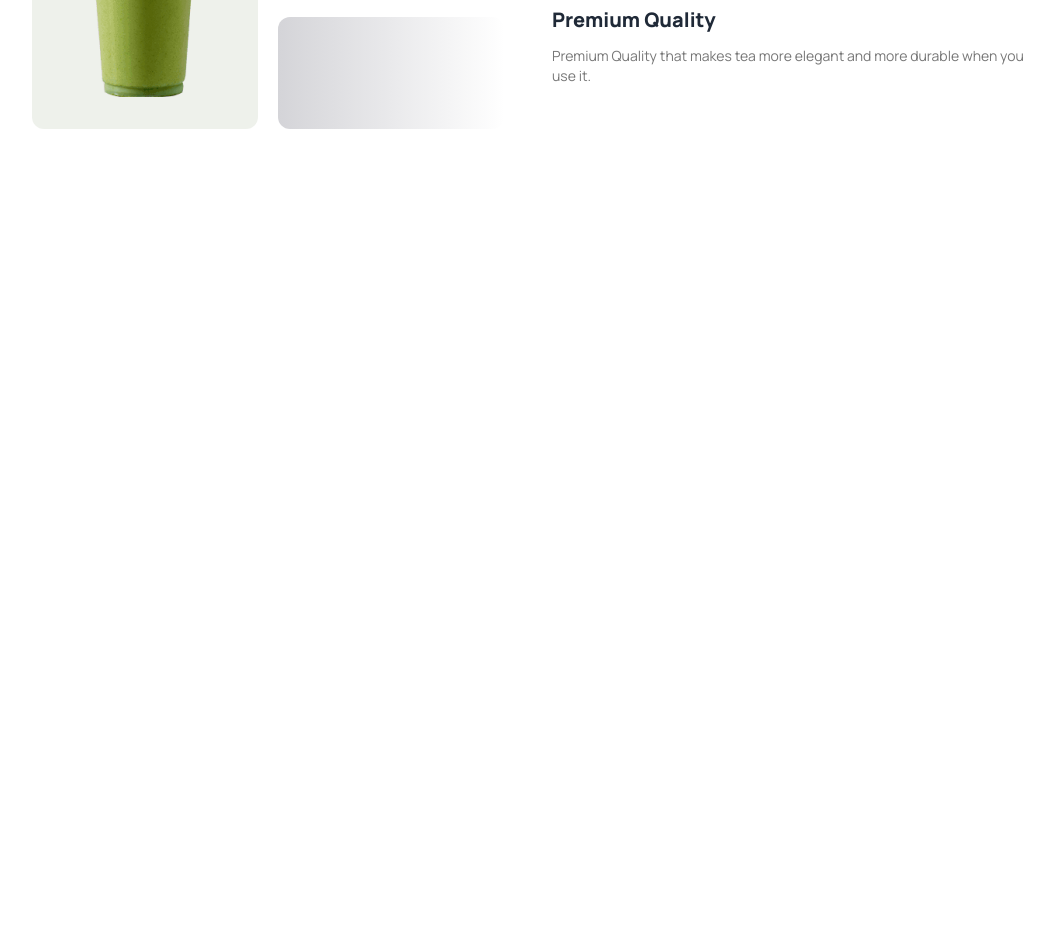
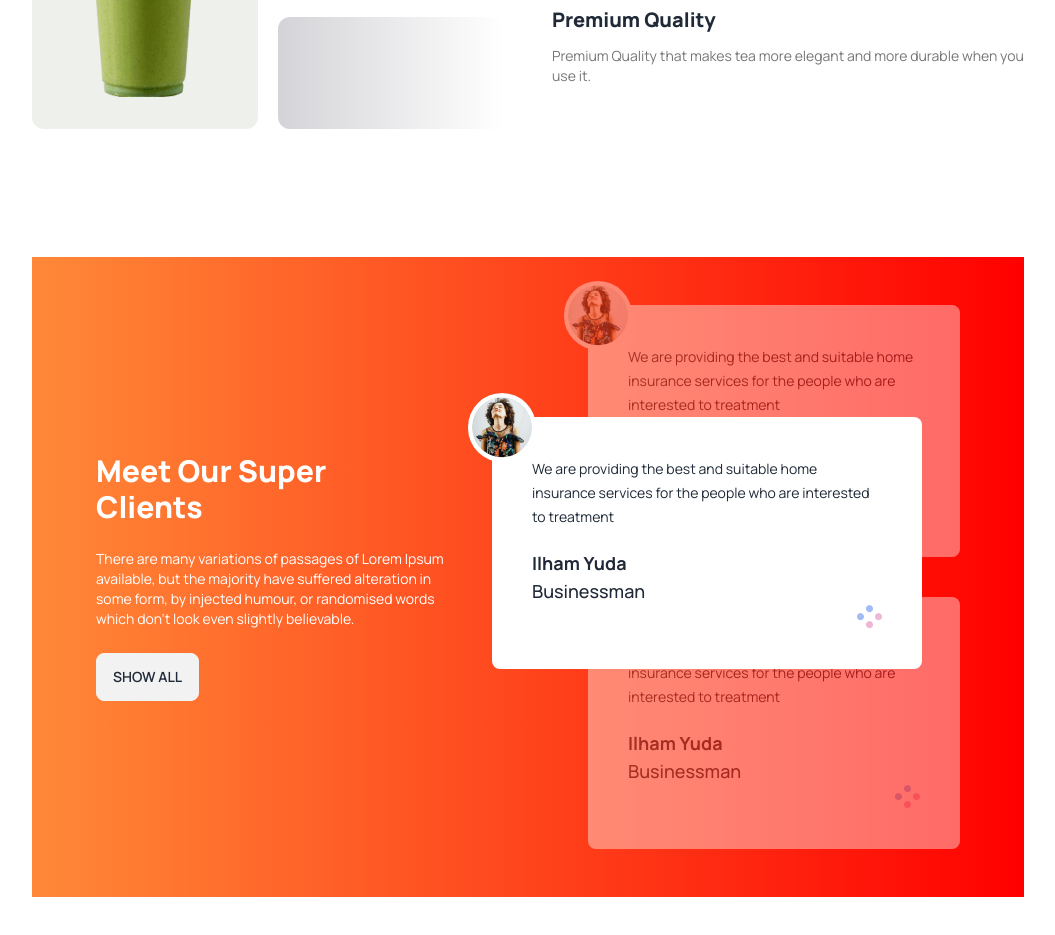
Before and after one commit to sayemRhaman/tea-house-with-daisyUi, a plain HTML site: page index.html in a window 1280 px wide. Shown: the part 1566-2501 px from the top of the page, without its empty margins (112-1167 px from the left). Before the commit the page ends 1823 px from the top, so only its background shows below. Drawn offline with nearby package versions, Linux system fonts and the light colour scheme.

Commit message:
added reviw box

```diff
--- a/index.html
+++ b/index.html
@@ -185,6 +185,72 @@
 
            <section class="mt-12 lg:mt-32 px-12 lg:px-36">
 
+                <div class="flex flex-col lg:flex-row  bg-gradient-to-r from-[#FF8938] to-[#F00] px-4 lg:px-16 py-12 text-center lg:text-left gap-6">
+                       <div class="flex items-center flex-1 lg:mr-24">
+
+                            <div class="space-y-6">
+
+
+                            <h2 class="text-3xl font-extrabold text-white">Meet Our Super <br> Clients</h2>
+                            <p class="text-sm text-white">
+                                There are many variations of passages of Lorem Ipsum available, but the majority have suffered alteration in some form, by injected humour, or randomised words which don't look even slightly believable.
+                            </p>
+                            <button class="btn">Show All</button>
+
+                            </div>
+
+                       </div>
+
+                    <!-- review container -->
+                       <div class="relative flex-1">
+
+                        <!--next review -->
+                              <div class="relative z-10 opacity-40 p-10 rounded-lg bg-white mb-10">
+                                <img src="./images/client.png" class="absolute -left-5 -top-5 ring-4 ring-white rounded-full bg-white">
+                                    <p class="text-sm mb-5 leading-6">
+                                        We are providing the best and suitable home insurance services for the people who are interested to treatment
+                                    </p>
+                                     <h5 class="text-lg font-bold">Ilham Yuda</h5>
+                                     <p class="text-lg font-medium text-gray-600">Businessman</p>
+                                     <div class="flex justify-end">
+                                        <img src="./images/circles.png">
+                                     </div>
+                              </div>
+
+                        <!-- currant review -->
+                              <div class="absolute z-20 top-28 lg:-left-24 lg:w-[430px] p-10 rounded-lg bg-white">
+                            <img src="./images/client.png" class="absolute -left-5 -top-5 ring-4 ring-white rounded-full bg-white">
+                                <p class="text-sm mb-5 leading-6">
+                                    We are providing the best and suitable home insurance services for the people who are interested to treatment
+                                </p>
+                                 <h5 class="text-lg font-bold">Ilham Yuda</h5>
+                                 <p class="text-lg font-medium text-gray-600">Businessman</p>
+                                 <div class="flex justify-end">
+                                    <img src="./images/circles.png">
+                                 </div>
+                              </div>
+
+                        <!--privious review -->
+                                <div class="relative z-10 opacity-40 p-10 rounded-lg bg-white">
+                            <img src="./images/client.png" class="absolute -left-5 -top-5 ring-4 ring-white rounded-full bg-white">
+                                <p class="text-sm mb-5 leading-6">
+                                    We are providing the best and suitable home insurance services for the people who are interested to treatment
+                                </p>
+                                 <h5 class="text-lg font-bold">Ilham Yuda</h5>
+                                 <p class="text-lg font-medium text-gray-600">Businessman</p>
+                                 <div class="flex justify-end">
+                                    <img src="./images/circles.png">
+                                 </div>
+                                </div>
+
+                       </div>
+                </div>
+
+           </section>
+
+           <!-- news and event -->
+           <section class="mt-12 lg:mt-32 px-12 lg:px-36">
+
            </section>
 
     </main>
```
